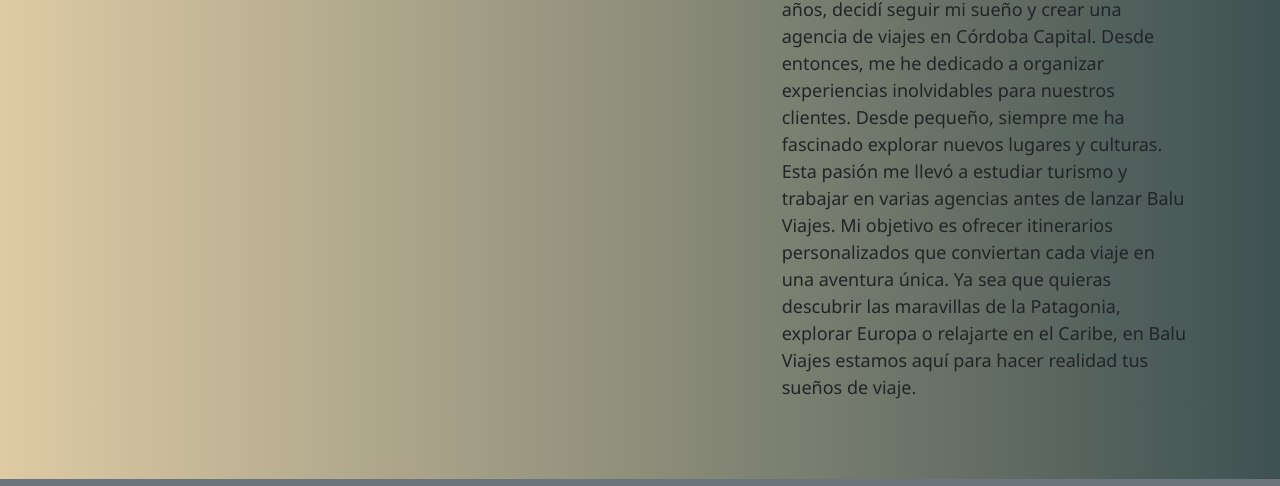
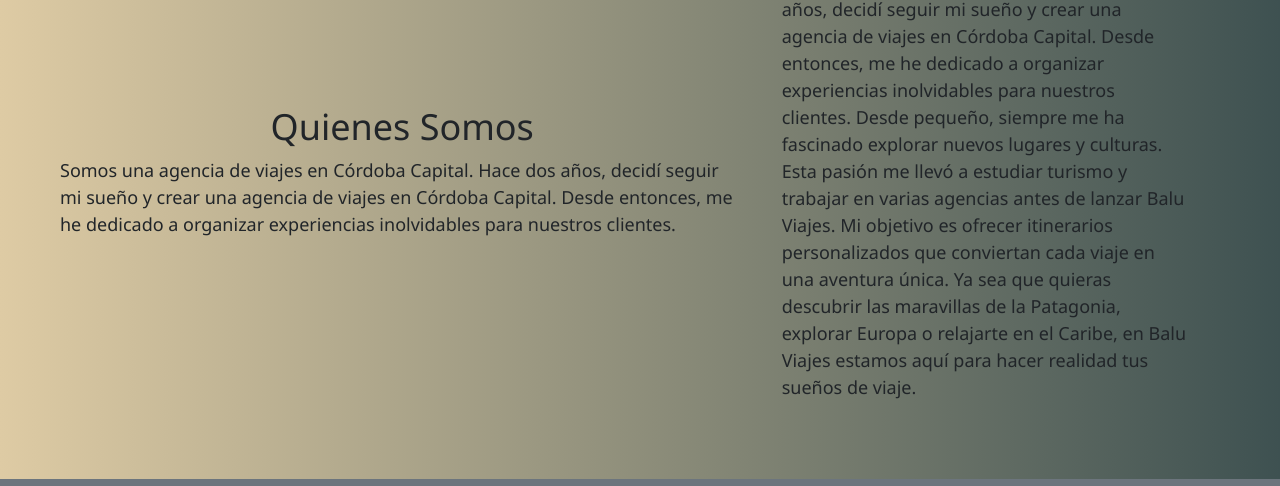
Before and after one commit to AgustinRomero7/proyecto-coder, a website: page contacto.html in a window 1280 px wide. Shown: the part 611-1097 px from the top of the page. Drawn offline with nearby package versions, Linux system fonts and the light colour scheme.

Commit message:
entrega 3 lista

```diff
--- a/contacto.html
+++ b/contacto.html
@@ -51,7 +51,8 @@
 
 <div class="grid-container">
   <div class="main-content">
-    <p></p>
+    <h2>Quienes Somos</h2>
+    <p>Somos una agencia de viajes en Córdoba Capital. Hace dos años, decidí seguir mi sueño y crear una agencia de viajes en Córdoba Capital. Desde entonces, me he dedicado a organizar experiencias inolvidables para nuestros clientes.</p>
   </div>
   <p class="animated-text">Hola, soy Agustin Romero, un apasionado de los viajes y el fundador de Balu Viajes. Hace dos años, decidí seguir mi sueño y crear una agencia de viajes en Córdoba Capital. Desde entonces, me he dedicado a organizar experiencias inolvidables para nuestros clientes.
 
--- a/scss/contacto.scss
+++ b/scss/contacto.scss
@@ -58,7 +58,7 @@
     gap: 20px;
     margin: 20px;
     .main-content {
-
+    padding: 30px;
     }
 
     .animated-text {
```
